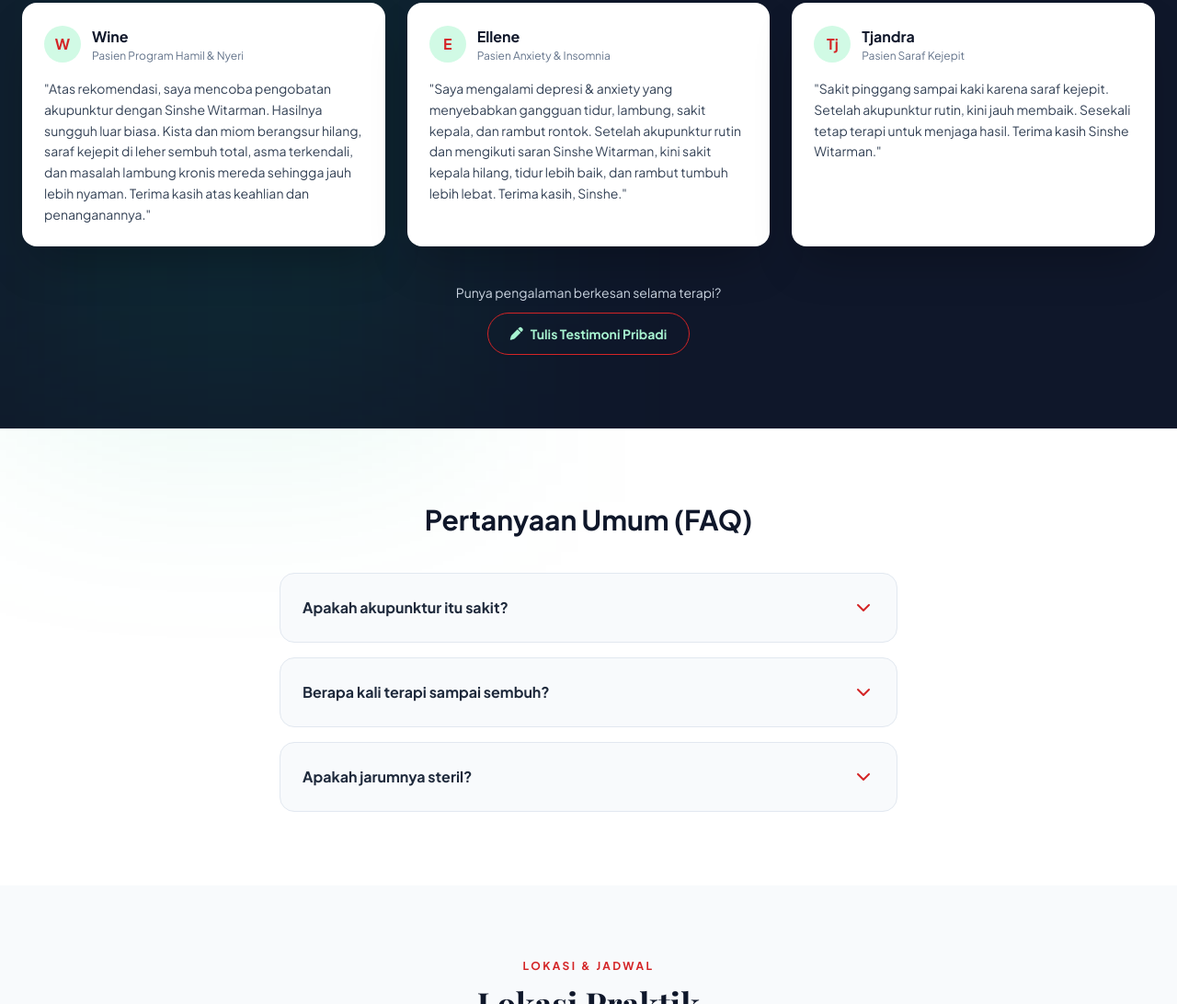
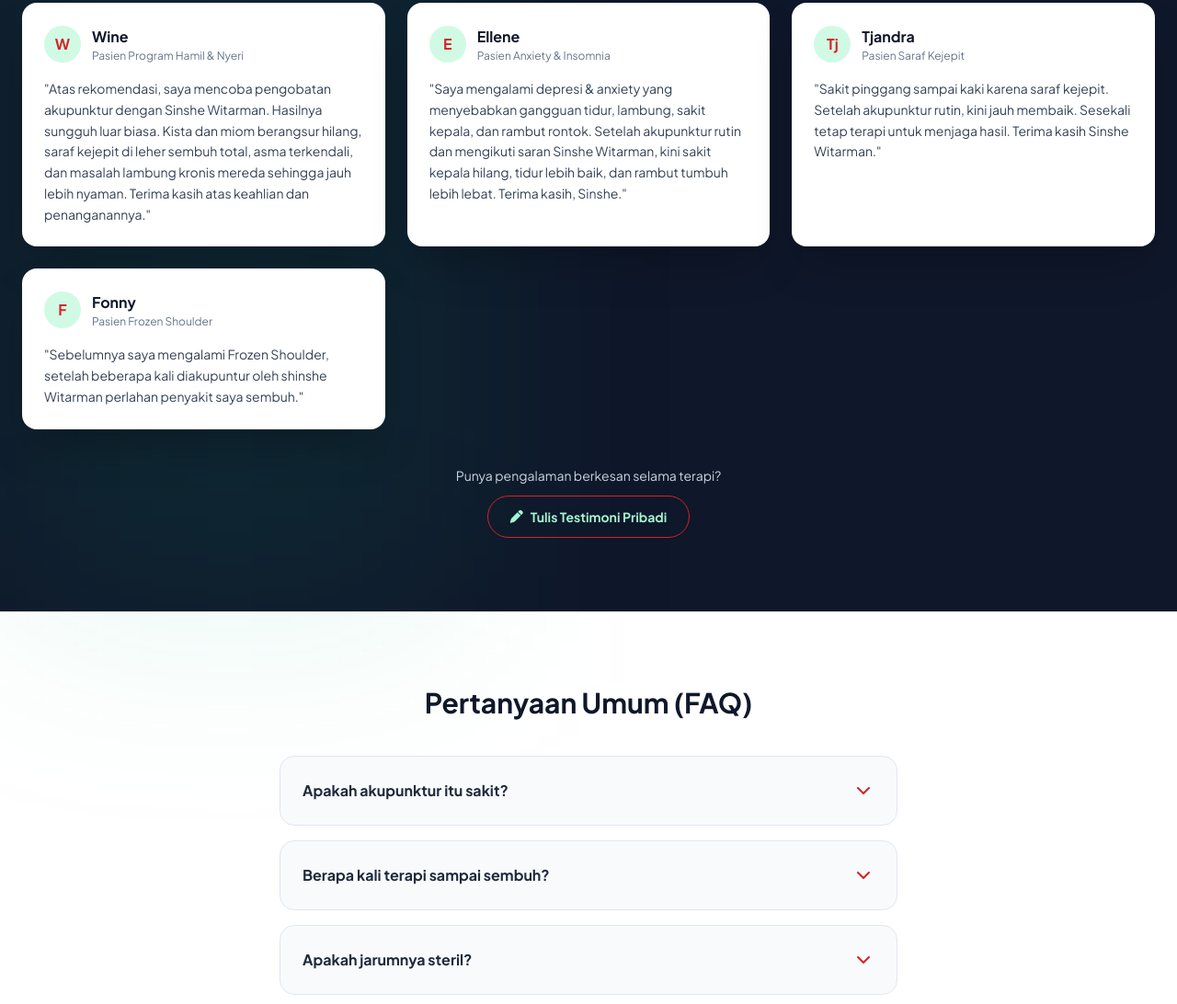
Before and after one commit to Violet077/witarman-akupunktur, a plain HTML site: page index.html in a window 1280 px wide. Shown: the part 4196-5288 px from the top of the page at 92% size. Drawn offline with nearby package versions, Linux system fonts and the light colour scheme; animation ran at ten frames a second.

Commit message:
Update index.html

```diff
--- a/index.html
+++ b/index.html
@@ -794,6 +794,19 @@
                         "Sakit pinggang sampai kaki karena saraf kejepit. Setelah akupunktur rutin, kini jauh membaik. Sesekali tetap terapi untuk menjaga hasil. Terima kasih Sinshe Witarman."
                     </p>
                 </article>
+
+				<article class="bg-white text-slate-800 rounded-2xl shadow-2xl p-6 flex flex-col gap-4 h-full">
+                    <div class="flex items-center gap-3">
+                        <div class="w-10 h-10 bg-emerald-100 text-emerald-700 rounded-full flex items-center justify-center font-bold">F</div>
+                        <div>
+                            <p class="font-bold text-slate-900">Fonny</p>
+                            <p class="text-xs text-slate-500">Pasien Frozen Shoulder</p>
+                        </div>
+                    </div>
+                    <p class="text-slate-700 text-sm leading-relaxed">
+                        "Sebelumnya saya mengalami Frozen Shoulder, setelah beberapa kali diakupuntur oleh shinshe Witarman perlahan penyakit saya sembuh."
+                    </p>
+                </article>
             </div>
 
             <div class="mt-10 text-center reveal delay-150">
```
